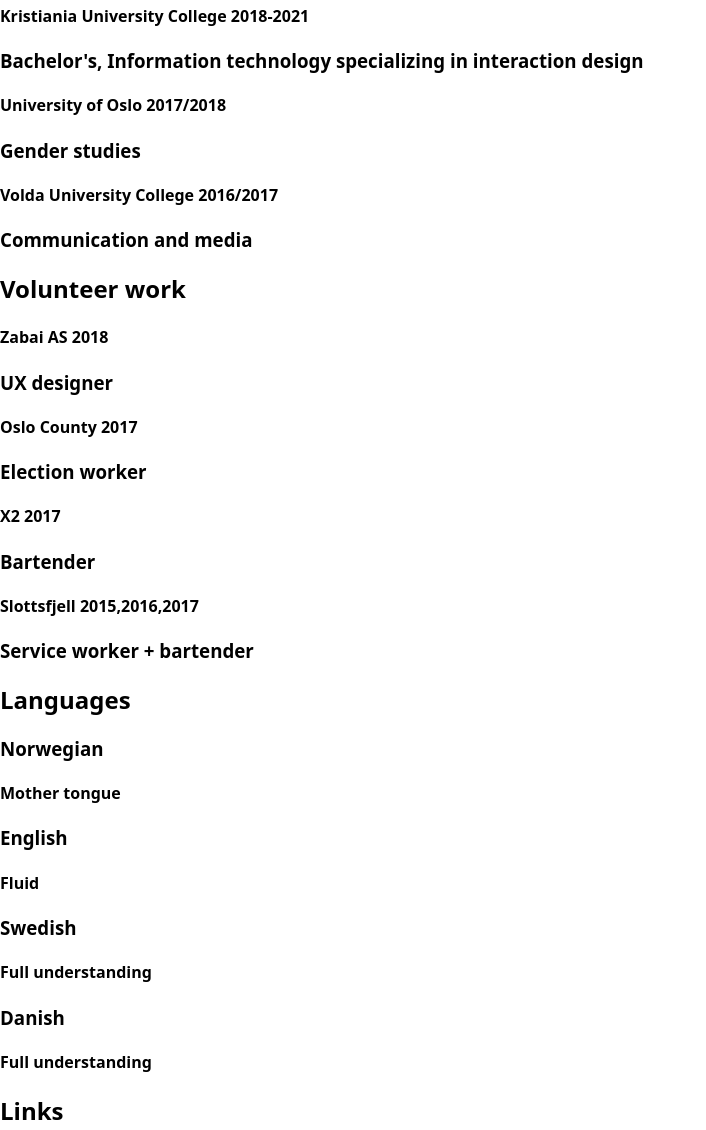
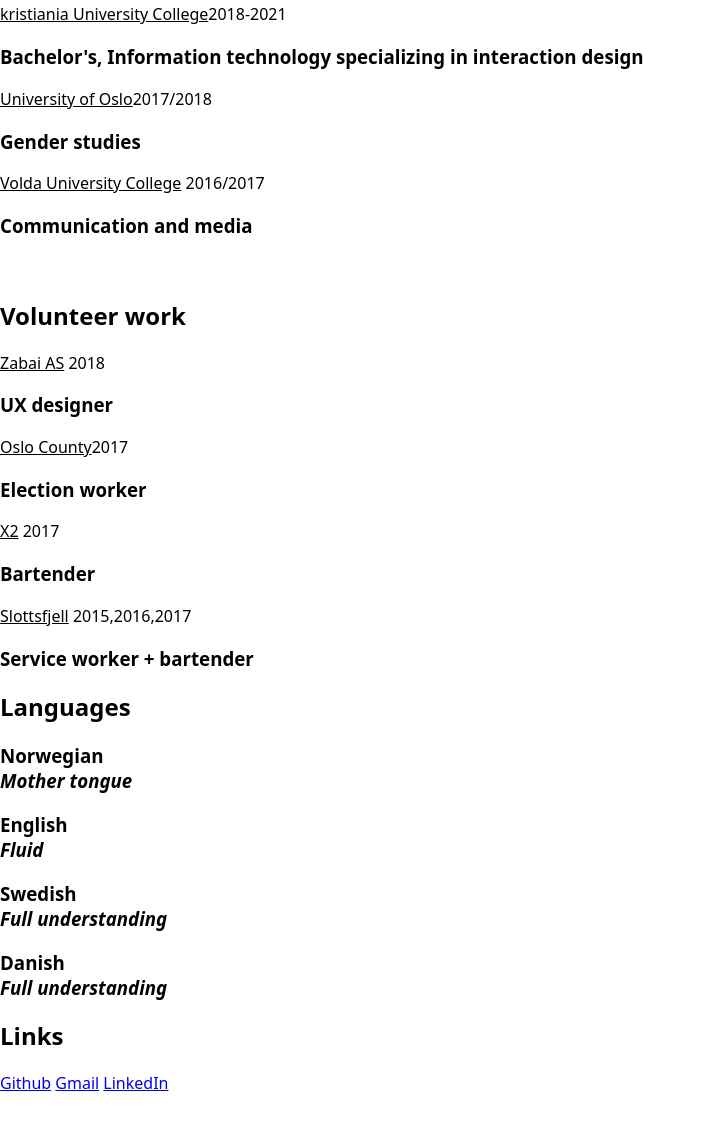
Before and after one commit to Sarsenaideke/My-first-CV, a plain HTML site: page index.html in a window 1280 px wide. Shown: the part 966-2096 px from the top of the page, without its empty margins (0-706 px from the left). After the commit the page ends 2060 px from the top, so only its background shows below. Drawn offline with Linux system fonts and the light colour scheme.

Commit message:
My-first-CV

```diff
--- a/index.html
+++ b/index.html
@@ -12,7 +12,7 @@
     <script type="module" src="script.js"></script>
   </head>
   <body>
-    <h1>Изменил заголовок </h1>
+    <h1>Изменил заголовок</h1>
     <h4>Oslo, Norway</h4>
     <a href="https://www.google.com">www.google.com</a>
     <h3>Work</h3>
@@ -47,32 +47,24 @@
       Design and development of websites using PHP, Javascript, HTML and CSS.
     </p>
     <h2>Education</h2>
-    <h4>Kristiania University College 2018-2021</h4>
-    <h3>
-      Bachelor's, Information technology specializing in interaction design
-    </h3>
-    <h4>University of Oslo 2017/2018</h4>
-    <h3>Gender studies</h3>
-    <h4>Volda University College 2016/2017</h4>
-    <h3>Communication and media</h3>
+    <p><u>kristiania University College</u>2018-2021<br><h3>Bachelor's, Information technology specializing in interaction design</h3></br.</h4>
+    <p><u>University of Oslo</u>2017/2018<br><h3>Gender studies</h3></h4>
+    <p><u>Volda University College</u> 2016/2017<br><h3>Communication and media</h3></br></h4>
     <h2>Volunteer work</h2>
-    <h4>Zabai AS 2018</h4>
-    <h3>UX designer</h3>
-    <h4>Oslo County 2017</h4>
-    <h3>Election worker</h3>
-    <h4>X2 2017</h4>
-    <h3>Bartender</h3>
-    <h4>Slottsfjell 2015,2016,2017</h4>
-    <h3>Service worker + bartender</h3>
+    <p><u>Zabai AS</u> 2018<br><h3>UX designer</h3></h4>
+    <p><u>Oslo County</u>2017<br><h3>Election worker</h3> </h4>
+    <p><u>X2</u> 2017<br> <h3>Bartender</h3>
+    <p><u>Slottsfjell</u> 2015,2016,2017<br><h3>Service worker + bartender</h3></h4>
+
     <h2>Languages</h2>
-    <h3>Norwegian</h3>
-    <h4>Mother tongue</h4>
-    <h3>English</h3>
-    <h4>Fluid</h4>
-    <h3>Swedish</h3>
-    <h4>Full understanding</h4>
-    <h3>Danish</h3>
-    <h4>Full understanding</h4>
+    <h3>Norwegian<br><em>Mother tongue</em></h3>
+
+    <h3>English<br><em>Fluid</em></h3>
+
+    <h3>Swedish<br><em>Full understanding</em></h3>
+
+    <h3>Danish<br><em>Full understanding</em></h3>
+
     <h2>Links</h2>
     <a href="https://www.github.com/session">Github</a>
     <a href="https://www.gmail.com">Gmail</a>
```
